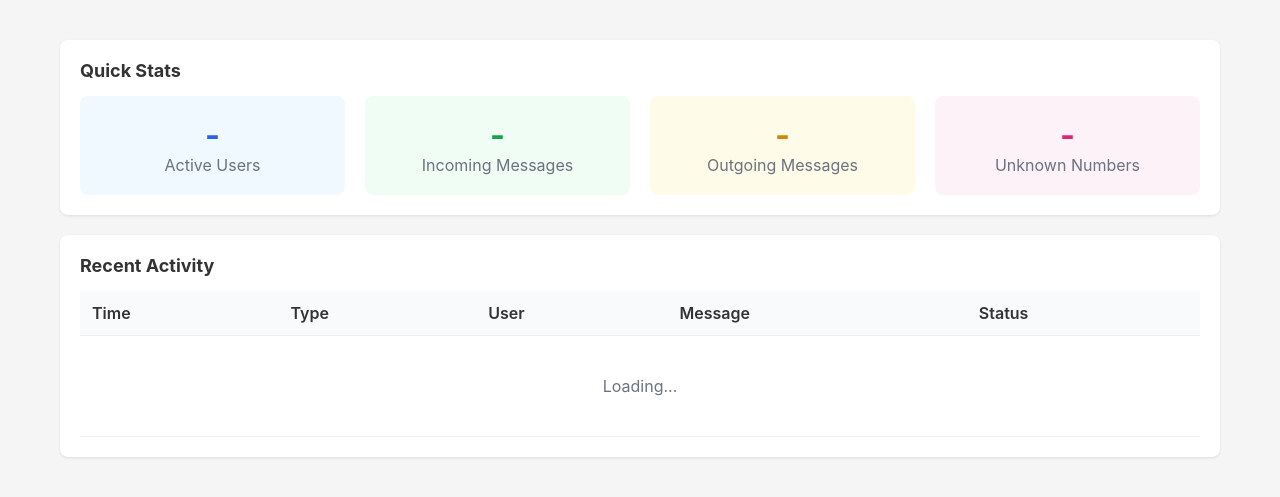
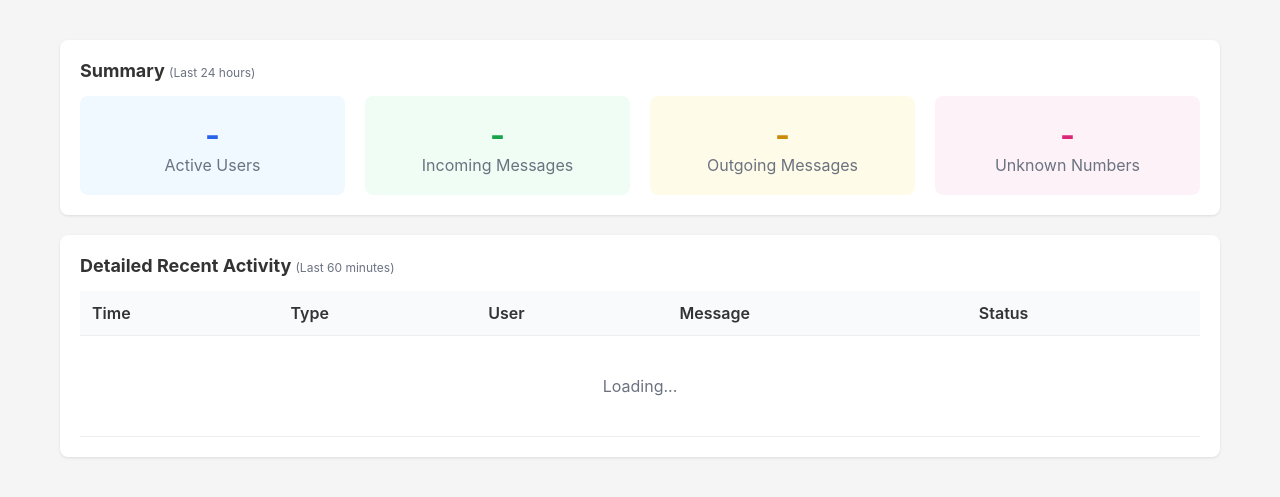
Before and after one commit to enegron/sms-messaging-ux, a Flask app: template templates/dashboard.html in a window 1280 px wide. Shown: the part 115-612 px from the top of the page. Run offline with Flask 3, Linux system fonts and the light colour scheme; the template is opened without the code that fills it, so the values that code supplies are empty.

Commit message:
Implement dashboard time-filtered stats and activity
- Renamed "Quick Stats" to "Summary" with "(Last 24 hours)" label
- Renamed "Recent Activity" to "Detailed Recent Activity" with "(Last 60 minutes)" label
- Summary stats now filter messages from the last 24 hours
- Activity table now shows only messages from the last 60 minutes
- Increased activity limit from 10 to 20 messages
- Removed TODO comment

Co-Authored-By: Claude Opus 4.5 <noreply@anthropic.com>

```diff
--- a/templates/dashboard.html
+++ b/templates/dashboard.html
@@ -1,9 +1,3 @@
-{# TODO: Dashboard improvements:
-   1. Rename "Quick Stats" to "Summary" and filter data for last 24 hours
-   2. Rename "Recent Activity" to "Detailed Recent Activity" and filter for last 60 minutes
-   3. Update queries in API or JS to apply time filters (no filter UI needed)
-   4. Add smaller text sub-labels indicating the time range (e.g., "Last 24 hours", "Last 60 minutes")
-#}
 {% extends "base.html" %}
 
 {% block title %}SMS Dashboard{% endblock %}
@@ -11,7 +5,7 @@
 {% block body %}
 <div class="container">
     <div class="card">
-        <h2>Quick Stats</h2>
+        <h2>Summary <span style="font-size: 12px; font-weight: normal; color: #6b7280;">(Last 24 hours)</span></h2>
         <div id="stats" style="display: grid; grid-template-columns: repeat(4, 1fr); gap: 20px; margin-top: 15px;">
             <div style="text-align: center; padding: 20px; background: #f0f9ff; border-radius: 8px;">
                 <div style="font-size: 32px; font-weight: bold; color: #2563eb;" id="total-users">-</div>
@@ -32,7 +26,7 @@
         </div>
     </div>
     <div class="card">
-        <h2>Recent Activity</h2>
+        <h2>Detailed Recent Activity <span style="font-size: 12px; font-weight: normal; color: #6b7280;">(Last 60 minutes)</span></h2>
         <table id="recent-table">
             <thead>
                 <tr>
@@ -58,21 +52,34 @@
                 fetch('/api/messages/outgoing?limit=1000').then(r => r.json())
             ]);
 
+            // Time thresholds
+            const now = new Date();
+            const last24Hours = new Date(now.getTime() - 24 * 60 * 60 * 1000);
+            const last60Minutes = new Date(now.getTime() - 60 * 60 * 1000);
+
+            // Filter messages for last 24 hours (summary stats)
+            const incomingLast24h = (incoming.messages || []).filter(m => new Date(m.timestamp) >= last24Hours);
+            const outgoingLast24h = (outgoing.messages || []).filter(m => new Date(m.queuedAt) >= last24Hours);
+
             document.getElementById('total-users').textContent = users.count || 0;
-            document.getElementById('incoming-count').textContent = incoming.count || 0;
-            document.getElementById('outgoing-count').textContent = outgoing.count || 0;
+            document.getElementById('incoming-count').textContent = incomingLast24h.length;
+            document.getElementById('outgoing-count').textContent = outgoingLast24h.length;
             document.getElementById('unknown-count').textContent =
-                (incoming.messages || []).filter(m => !m.isRegistered).length;
+                incomingLast24h.filter(m => !m.isRegistered).length;
 
-            // Combine and sort recent messages
+            // Filter messages for last 60 minutes (detailed activity)
+            const incomingLast60m = (incoming.messages || []).filter(m => new Date(m.timestamp) >= last60Minutes);
+            const outgoingLast60m = (outgoing.messages || []).filter(m => new Date(m.queuedAt) >= last60Minutes);
+
+            // Combine and sort recent messages (last 60 minutes)
             const all = [
-                ...(incoming.messages || []).map(m => ({...m, type: 'incoming'})),
-                ...(outgoing.messages || []).map(m => ({...m, type: 'outgoing', timestamp: m.queuedAt}))
-            ].sort((a, b) => new Date(b.timestamp) - new Date(a.timestamp)).slice(0, 10);
+                ...incomingLast60m.map(m => ({...m, type: 'incoming'})),
+                ...outgoingLast60m.map(m => ({...m, type: 'outgoing', timestamp: m.queuedAt}))
+            ].sort((a, b) => new Date(b.timestamp) - new Date(a.timestamp)).slice(0, 20);
 
             const tbody = document.getElementById('recent-body');
             if (all.length === 0) {
-                tbody.innerHTML = '<tr><td colspan="5" class="empty-state">No messages yet</td></tr>';
+                tbody.innerHTML = '<tr><td colspan="5" class="empty-state">No messages in the last 60 minutes</td></tr>';
             } else {
                 tbody.innerHTML = all.map(m => `
                     <tr>
```
